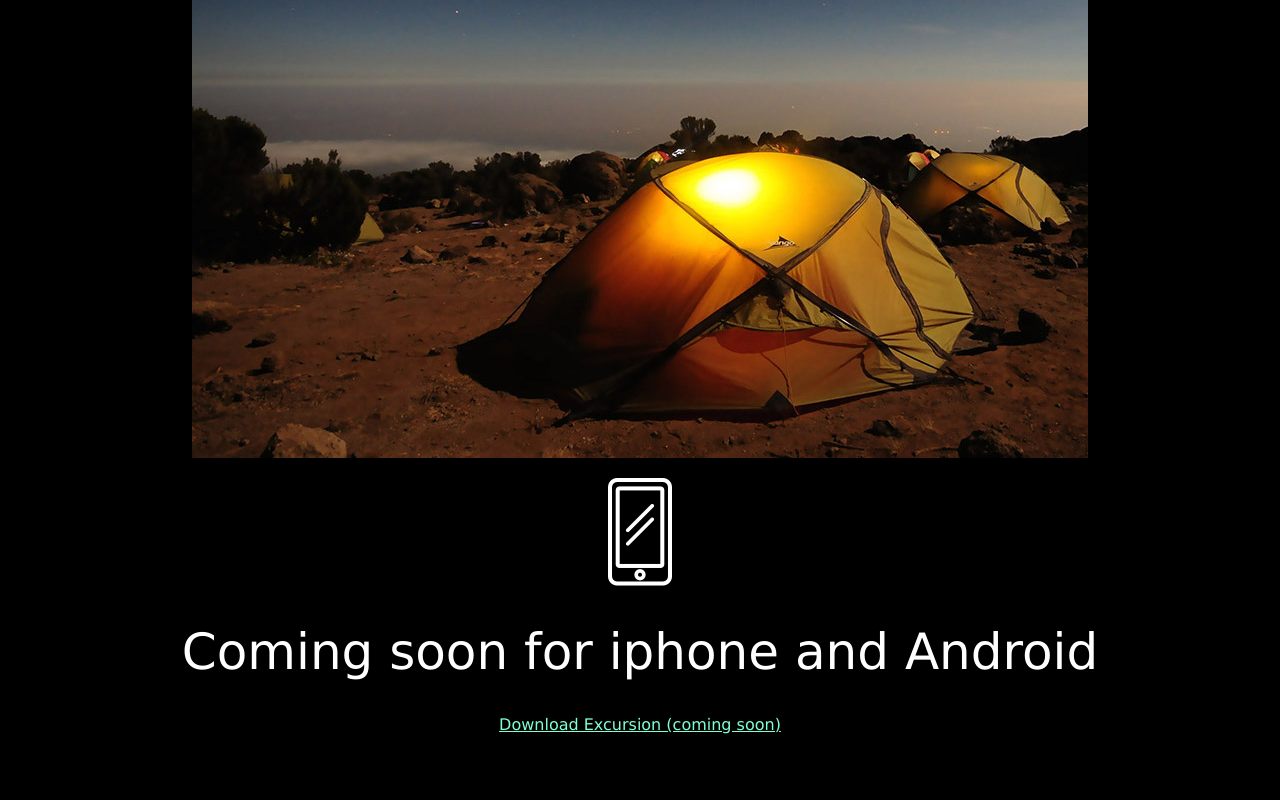
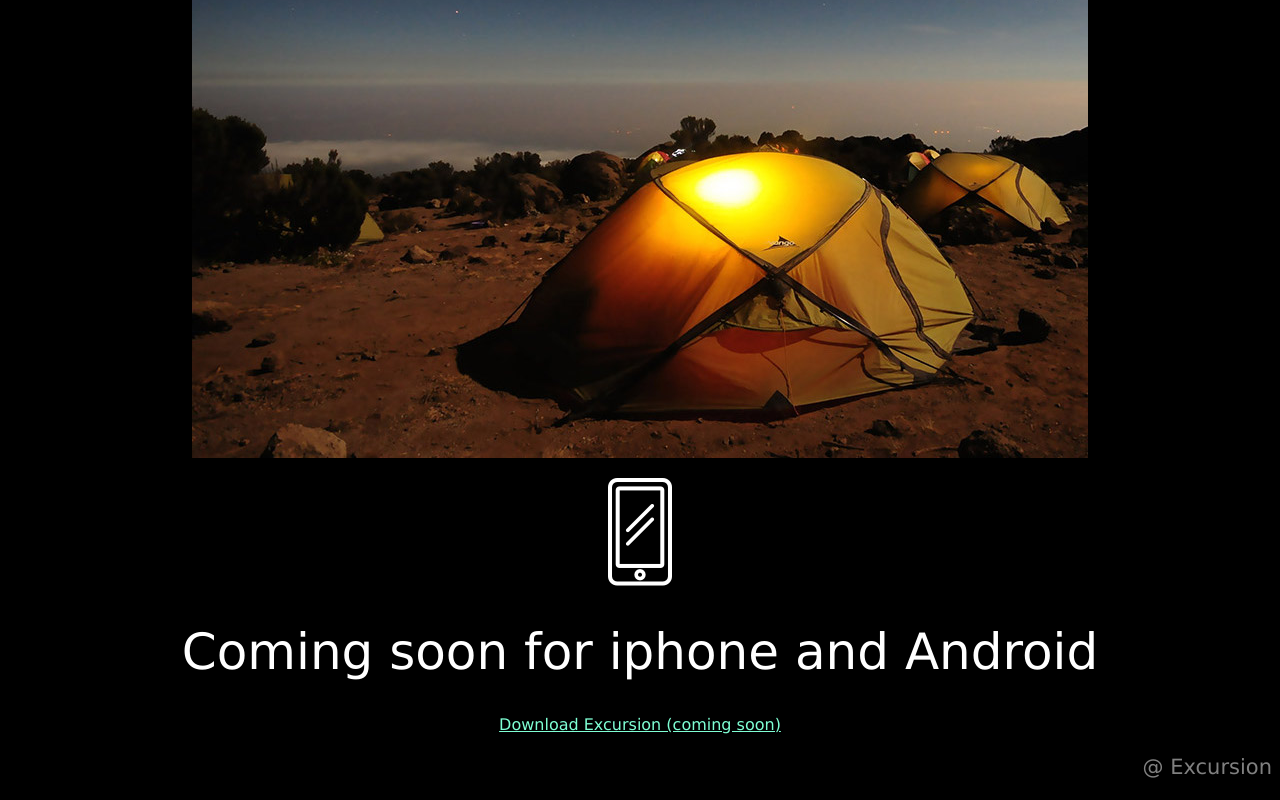
Before and after one commit to jfsjd-mum-ismail/excursion, a plain HTML site: page index.html in a window 1280 px wide. Shown: the part 563-1363 px from the top of the page. Before the commit the page ends 1313 px from the top, so only its background shows below. Drawn offline with Linux system fonts and the light colour scheme.

Commit message:
added footer style

```diff
--- a/index.html
+++ b/index.html
@@ -19,6 +19,7 @@
           <p> <img src="resources/images/phone.png"> </p>
           <h1 class="header">Coming soon for iphone and Android</h1>
           <p><a class="link" href="#">Download Excursion (coming soon)</a></p>
+          <p class="footer">@ Excursion</p>
 
     </body>
 
--- a/resources/css/style.css
+++ b/resources/css/style.css
@@ -27,3 +27,9 @@ body {
     color:gray;
     font-family: Verdana, Geneva, Tahoma, sans-serif;
 }
+
+.footer {
+    font-size: 21px;
+    color: gray;
+    text-align: right;
+}
```
